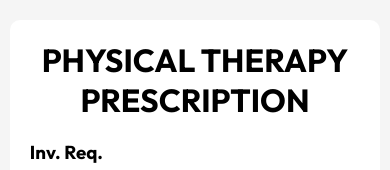
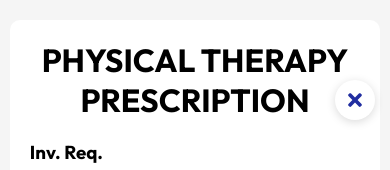
Before and after one commit to sagarkumarsaini11/clinic-website, a React (Vite) app: page /prescription in a window 390 px wide. Shown: the top 170 px of the page. Built offline with nearby package versions, Linux system fonts and the light colour scheme.

Commit message:
17th commit

```diff
--- a/src/Components/OpenPatientList/OpenPatientList.css
+++ b/src/Components/OpenPatientList/OpenPatientList.css
@@ -12,6 +12,7 @@
 
 
 .patient-file-card{
+  position: relative;
   max-width:800px;
   margin:auto;
 
@@ -128,26 +129,27 @@
   background:#dc3545 !important;
 }
 /* BACK BUTTON  */
+.close-icon-patient-file{
+  position:absolute;
 
-.close-icon-patientlist{
-  position: absolute;
+  top:20px;
+  right:20px;
 
-  top: 20px;
-  right: 20px;
+  font-size:22px;
 
-  font-size: 22px;
+  color:#212ea0;
 
-  color: #555;
+  cursor:pointer;
 
-  cursor: pointer;
-
-  transition: 0.3s;
+  transition:0.3s;
 }
 
-.close-icon-patientlist:hover{
-  color: #ff3b30;
-  transform: scale(1.1);
+.close-icon-patient-file:hover{
+  color:#dc3545;
+
+  transform:scale(1.1);
 }
+
 @media(max-width:768px){
 
   .patient-file-card{
@@ -158,11 +160,3 @@
     grid-template-columns:1fr;
   }
 }
-@media (max-width:480px){
-
-  .close-icon-patientlist{
-    top: 15px;
-    right: 15px;
-    font-size: 20px;
-  }
-}
--- a/src/Components/OpenPatientList/OpenPatientList.jsx
+++ b/src/Components/OpenPatientList/OpenPatientList.jsx
@@ -1,9 +1,8 @@
 import React, { useState, useEffect } from "react";
 import "./OpenPatientList.css";
 import { useNavigate, useLocation } from "react-router-dom";
+import Sidebar from "../Sidebar/Sidebar";
 import { FaTimes } from "react-icons/fa";
-import Sidebar from "../Sidebar/Sidebar";
-
 
 export default function OpenPatientList() {
 
@@ -114,12 +113,10 @@ const location = useLocation();
     <>
     <Sidebar/>
     <div className="patient-file-page">
-
       <div className="patient-file-card">
 
-
          <FaTimes
-          className="close-icon-patientlist"
+  className="close-icon-patient-file"
   onClick={() =>
     navigate("/homepage", {
       state: {
--- a/src/Components/PrescriptionForm/PrescriptionForm.css
+++ b/src/Components/PrescriptionForm/PrescriptionForm.css
@@ -10,6 +10,7 @@ body{
 }
 
 .prescription-container{
+  position: relative;
   width:95%;
   max-width:1500px;
   margin:20px auto;
@@ -124,6 +125,41 @@ table td{
   background:#0043ce;
 }
 
+/* Cross Icon */
+
+.close-icon-prescription{
+  position: fixed;
+
+  top: 40px;
+  right: 40px;
+
+  width: 40px;
+  height: 40px;
+
+  background: #ffffff;
+
+  border-radius: 50%;
+
+  padding: 10px;
+
+  color: #212ea0;
+
+  box-shadow: 0 2px 10px rgba(0,0,0,0.15);
+
+  cursor: pointer;
+
+  z-index: 9999;
+
+  transition: 0.3s;
+}
+
+.close-icon-prescription:hover{
+  color: #dc3545;
+
+  transform: scale(1.1);
+}
+
+
 @media(max-width:768px){
 
   .top-section{
@@ -139,3 +175,13 @@ table td{
   }
 
 }
+
+@media (max-width:768px){
+
+  .close-icon-prescription{
+    top: 80px;
+    right: 15px;
+
+    font-size: 24px;
+  }
+}
--- a/src/Components/PrescriptionForm/PrescriptionForm.jsx
+++ b/src/Components/PrescriptionForm/PrescriptionForm.jsx
@@ -1,7 +1,13 @@
 import React, { useState } from "react";
 import "./PrescriptionForm.css";
+import { useNavigate, useLocation } from "react-router-dom";
+import { FaTimes } from "react-icons/fa";
+
 
 export default function PrescriptionForm() {
+ const navigate = useNavigate();
+const location = useLocation();
+
 const [formData, setFormData] = useState({
   // Patient Details
   name: "",
@@ -125,7 +131,16 @@ personalizedHomeTreatment: false,
   return (
     <div className="prescription-container">
 
-
+<FaTimes
+  className="close-icon-prescription"
+  onClick={() =>
+    navigate("/homepage", {
+      state: {
+        openPatientPopup: true,
+      },
+    })
+  }
+/>
       <h1>PHYSICAL THERAPY PRESCRIPTION</h1>
 
        <form onSubmit={handleSubmit}>
```
Lines whose indentation alone changed are shown as unchanged.
